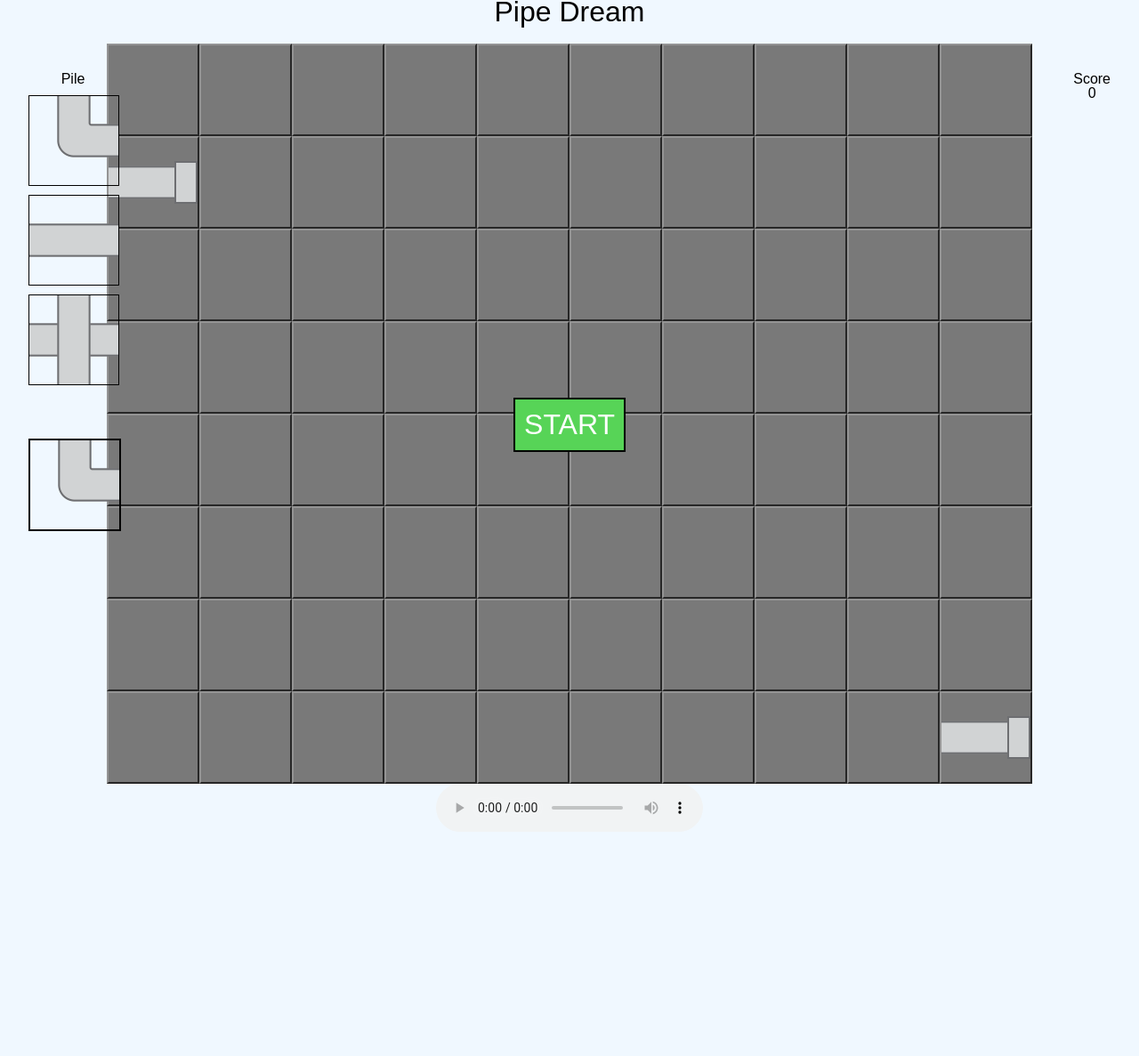
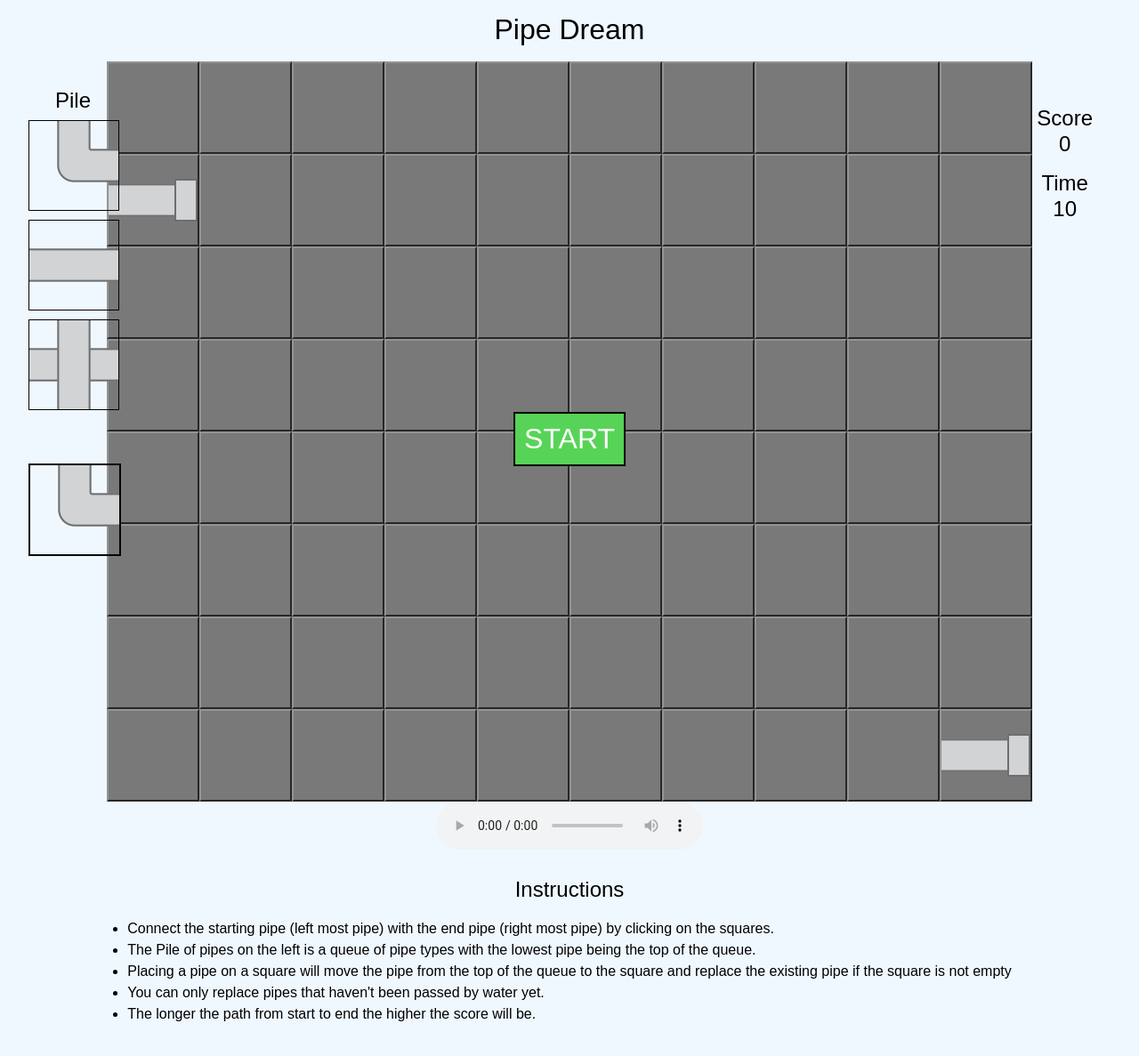
Before and after one commit to ntan1/pipe-dream, a plain HTML site: page index.html in a window 1280 px wide. Shown: the part 3-1190 px from the top of the page at 89% size. Before the commit the page ends 941 px from the top, so only its background shows below. Drawn offline with nearby package versions, Linux system fonts and the light colour scheme; a web font is replaced by a local one.

Commit message:
Minor changes

```diff
--- a/assets/css/style.css
+++ b/assets/css/style.css
@@ -5,6 +5,15 @@ body {
 
 h1 {
     font-size: 2em;
+}
+
+h2 {
+    font-size: 1.5em;
+}
+
+ul {
+    list-style-type: disc;
+    color: black;
 }
 
 main {
@@ -15,9 +24,10 @@ main {
 header {
     text-align: center;
     margin-bottom: 20px;
+    margin-top: 20px;
 }
 
-#board {
+#cover {
     text-align: center;
 }
 
@@ -30,7 +40,7 @@ header {
     font-size: 2em;
     text-transform: uppercase;
     cursor: pointer;
-    top: 50%;
+    top: 40%;
     transform: translate(-50%, -77%);
 }
 
@@ -42,7 +52,7 @@ header {
     color: white;
     font-size: 2em;
     text-transform: uppercase;
-    top: 50%;
+    top: 40%;
     left: 50%;
     transform: translate(-50%, -77%);
 }
@@ -87,6 +97,15 @@ header {
     right: 0;
 }
 
+#score, #time {
+    font-size: 1.5em;
+    margin: 5px;
+}
+
+.game-info {
+    margin: 20px;
+}
+
 #pile {
     max-width: 100px;
 }
@@ -103,6 +122,17 @@ header {
 
 #board img {
     width: 100%;
+}
+
+.instructions {
+    margin: 30px;
+}
+
+.instructions ul {
+    display: inline-block;
+    text-align: left;
+    margin: 20px;
+    line-height: 1.5em;
 }
 
 /* pipe style */
--- a/assets/js/game.js
+++ b/assets/js/game.js
@@ -14,6 +14,7 @@ $(document).ready(function () {
     const WON = false;
     let started = false;
     let score = 0;
+    let time = TIME_TO_START / 1000;
     const vol = 0.4;
 
     // sounds
@@ -146,7 +147,7 @@ $(document).ready(function () {
         }
         // move to pile object? let pile handle generating start and end?
         // generates pipe on the board
-        this.generatePoint = function (text, type="end") {
+        this.generatePoint = function (text, type = "end") {
             let x = "";
             let y = Math.floor(Math.random() * ROWS);
             if (text === "start") {
@@ -355,6 +356,14 @@ $(document).ready(function () {
         $("#msg-banner").text("Start!");
         $("#msg-banner").fadeOut(3000);
         setTimeout(function () {
+            doCountdown();
+            let countdown = setInterval(function () {
+                if (time >= 0) {
+                    doCountdown();
+                } else {
+                    clearInterval(countdown);
+                }
+            }, 1000);
             let flow = setTimeout(function () {
                 water.startFlow();
             }, TIME_TO_START);
@@ -362,8 +371,14 @@ $(document).ready(function () {
         }, audio.start.duration * 1000);
     })
 
+    function doCountdown(countdown) {
+        $("#time").text(time);
+        time--;
+    }
+
     createBoard();
     const pile = new Pile(VISIBLE_PIECES);
     updateBoardPile();
     const water = new Water();
+    $("#time").text(time);
 });
--- a/index.html
+++ b/index.html
@@ -18,19 +18,48 @@
     <main id="game">
         <button id="start">Start</button>
         <div id="msg-banner">start</div>
-        <div id="board">
+        <div id="cover">
             <aside class="sidebar left">
                 <h2>Pile</h2>
                 <div id="pile">
                 </div>
             </aside>
             <aside class="sidebar right">
-                <h2>Score</h2>
-                <div id="score">0
+                <div class="game-info">
+                    <h2>Score</h2>
+                    <div id="score">0
+                    </div>
+                </div>
+                <div class="game-info">
+                    <h2>Time</h2>
+                    <div id="time">0
+                    </div>
                 </div>
             </aside>
+            <div id="board"></div>
         </div>
         <audio id="bg-music" type="audio/mp3" src="assets/sounds/BGM_02.mp3" controls loop></audio>
+        <div class="instructions">
+            <h2>Instructions</h2>
+            <ul>
+                <li>
+                    Connect the starting pipe (left most pipe) with the end pipe (right most pipe) by clicking on the squares.
+                </li>
+                <li>
+                    The Pile of pipes on the left is a queue of pipe types with the lowest pipe being the top of the queue.
+                </li>
+                <li>
+                    Placing a pipe on a square will move the pipe from the top of the queue to the square and replace the existing pipe if the
+                    square is not empty
+                </li>
+                <li>
+                    You can only replace pipes that haven't been passed by water yet.
+                </li>
+                <li>
+                    The longer the path from start to end the higher the score will be.
+                </li>
+            </ul>
+        </div>
     </main>
     <script src="https://code.jquery.com/jquery-3.1.0.js"></script>
     <script src="assets/js/game.js"></script>
```
